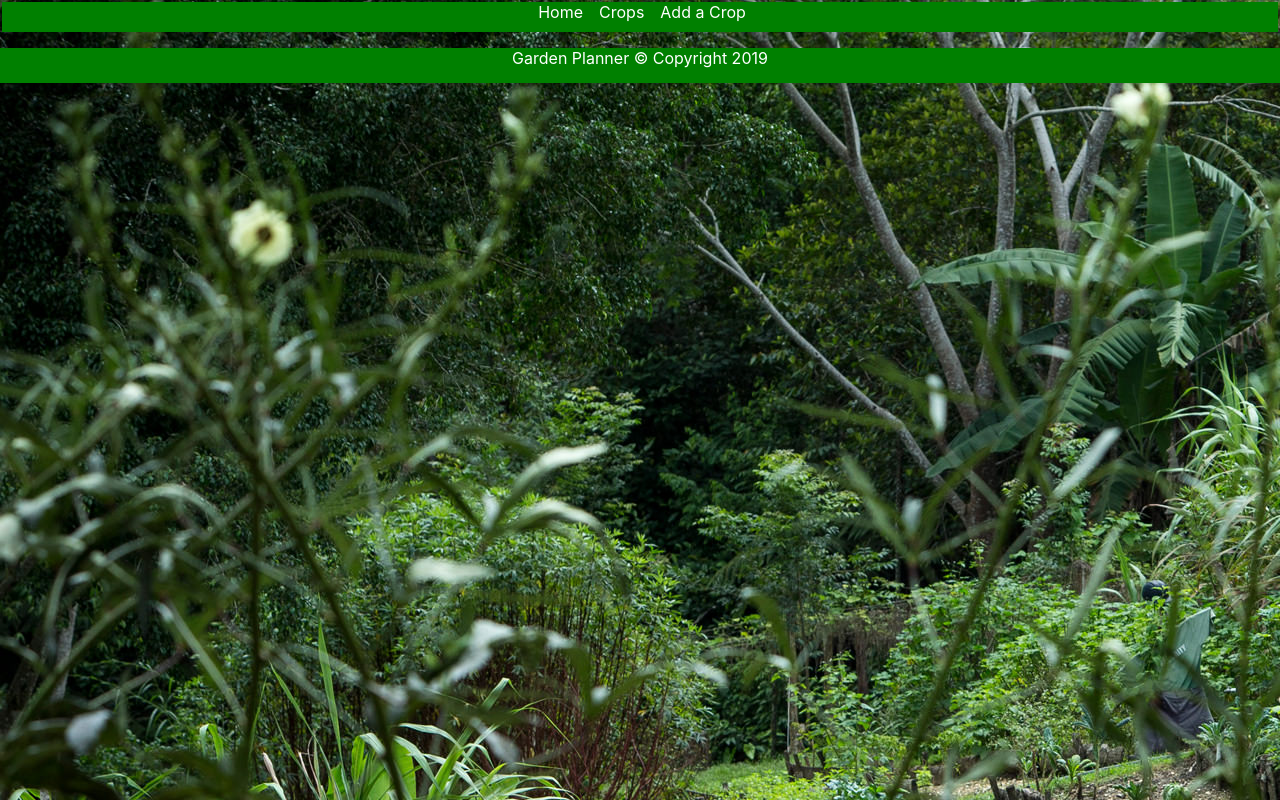
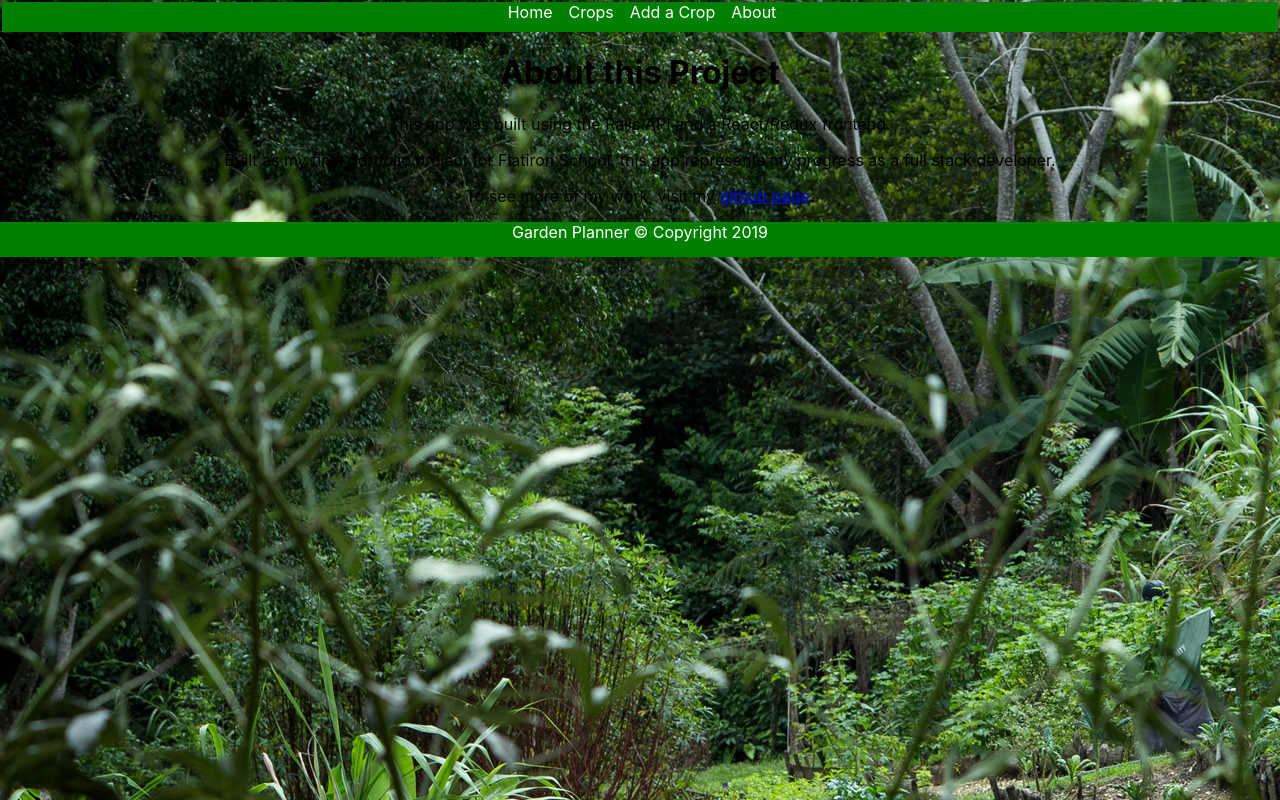
Before and after one commit to vickicello/garden-planner-client, a React (Create React App) app: page /about in a window 1280 px wide. Built offline with nearby package versions, Linux system fonts and the light colour scheme.

Commit message:
add about page

```diff
--- /dev/null
+++ b/src/components/About.js
@@ -0,0 +1,16 @@
+import React from 'react';
+
+const About = () => {
+  return (
+    <div className="About">
+      <div className="AboutText">
+        <h1>About this Project</h1>
+        <p>This app was built using the Rails API and a React/Redux frontend.</p>
+        <p>Built as my final portfolio project for Flatiron School, this app represents my progress as a full stack developer.</p>
+        <p>To see more of my work, visit my <a href="https://github.com/vickicello">github page</a>.</p>
+      </div>
+    </div>
+  )
+}
+
+export default About;
--- a/src/components/Navbar.js
+++ b/src/components/Navbar.js
@@ -35,6 +35,14 @@ const NavigationBar = () => {
           background: 'green'
         }}
         >Add a Crop</NavLink>
+        <NavLink
+        to="/about"
+        exact
+        style={linkStyle}
+        activeStyle={{
+          background: 'green'
+        }}
+        >About</NavLink>
     </div>
 
   )
--- a/src/containers/App.js
+++ b/src/containers/App.js
@@ -5,6 +5,7 @@ import Footer from '../components/Footer';
 import Crops from './Crops';
 import CropForm from './CropForm';
 import Home from '../components/Home';
+import About from '../components/About';
 import './App.css';
 
 class App extends Component {
@@ -16,6 +17,7 @@ class App extends Component {
             <Route exact path='/' component={Home}/>
             <Route exact path='/crops' component={Crops}/>
             <Route exact path='/crops/new' component={CropForm}/>
+            <Route exact path='/about' component={About}/>
           </Switch>
         <Footer />
       </div>
```
